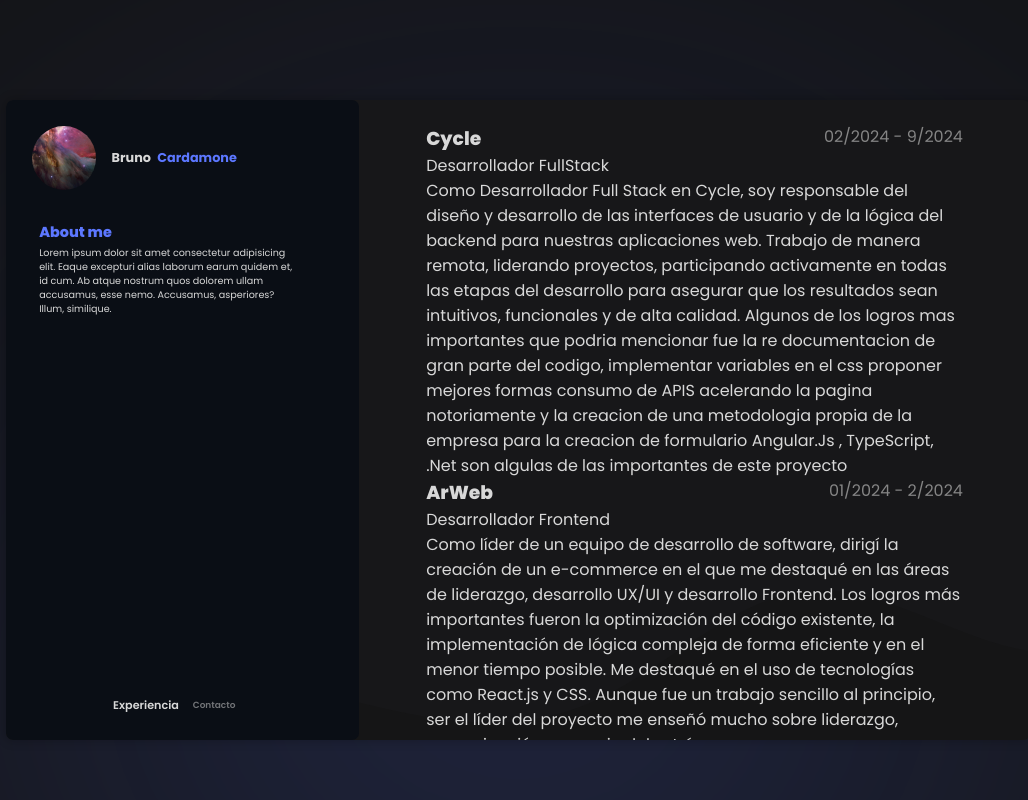
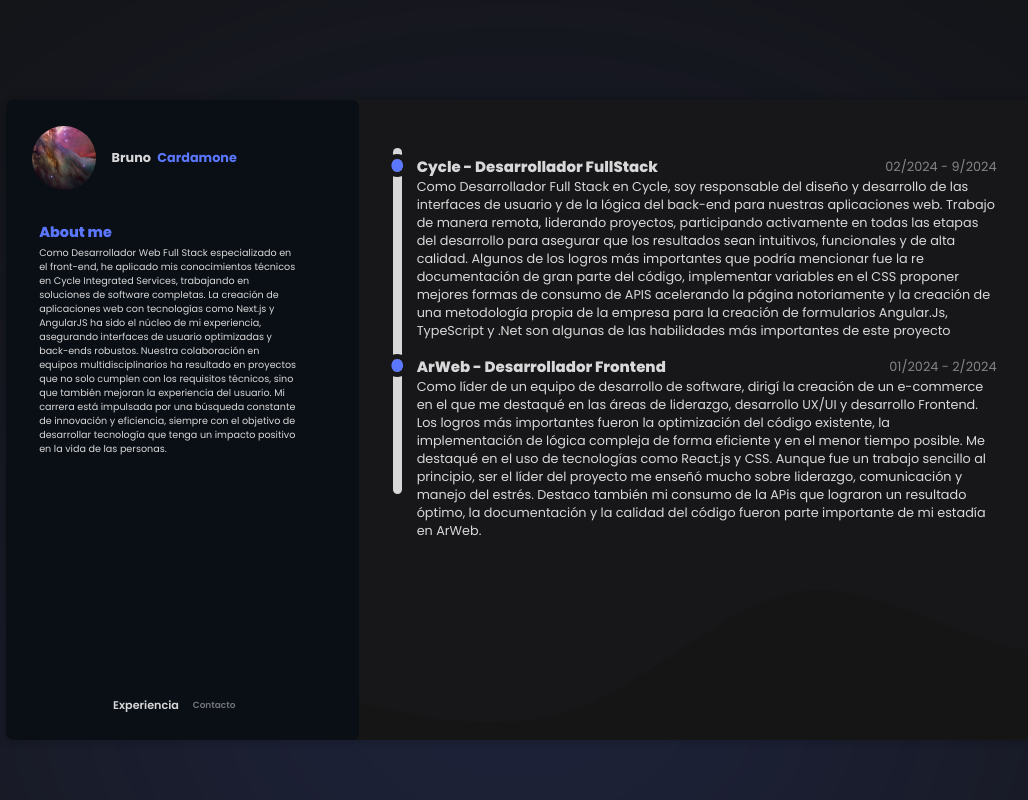
Before and after one commit to Brunocarda2005/Bruno, a React (Vite) app: page / in a window 1280 px wide. Shown: the part 2700-3500 px from the top of the page, without its empty margins (122-1150 px from the left). Built offline with nearby package versions, Linux system fonts and the light colour scheme.

Commit message:
feat: modifique la seccion de contacto y experiencia

```diff
--- a/src/components/contact/components/experiencia/Experiencia.css
+++ b/src/components/contact/components/experiencia/Experiencia.css
@@ -1,15 +1,65 @@
 .experiencia {
-    z-index: 5;
+  z-index: 5;
+  display: flex;
+  align-items: center;
+  justify-content: space-between;
+  position: relative;
+  padding: 2rem 0;
+}
+
+.experiencia__content {
+  display: flex;
+  flex-direction: column;
+  position: relative;
+  gap: 1rem;
+}
+
+.experiencia__item__content__blob {
+  width: 0.8rem;
+  height: 0.8rem;
+  aspect-ratio: 1/1;
+  border-radius: 100rem;
+  background-color: var(--color-secundario);
+  margin-top: 0.2rem;
+  z-index: 6;
+  position: absolute;
+  left: 0;
+  transform: translateX(-14%);
+  outline: 5px solid #171719;
+}
+
+.experiencia__content__line {
+  width: 0.6rem;
+  height: 90%;
+  position: absolute;
+  top: -0.5rem;
+  background-color: var(--color-principal);
+  border-radius: 1rem;
+}
+
+.experiencia__item__content__text {
+  font-size: 0.8em;
+  margin-left: 1.5rem;
 }
 
 .experiencia__item__content__text__title {
-    display: flex;
-    justify-content: space-between;
+  display: flex;
+  flex-direction: column;
 }
 
 .experiencia__item__content__text__title__empresa {
-    color: var(--color-principal);
+  color: var(--color-principal);
 }
+
 .experiencia__item__content__text__title__tiempo {
-    color: var(--color-terciario);
+  color: var(--color-terciario);
 }
+
+@media (min-width: 860px) {
+  .experiencia__item__content__text__title {
+    display: flex;
+    flex-direction: row;
+    align-items: center;
+    justify-content: space-between;
+  }
+}
--- a/src/components/contact/components/experiencia/Experiencia.jsx
+++ b/src/components/contact/components/experiencia/Experiencia.jsx
@@ -17,18 +17,21 @@
               key={Experiencia.id}
               className="experiencia__item__content"
             >
-              <span className="experiencia__item__content__blob"></span>
+              <div className="experiencia__item__content__blob">
+                <span className="experiencia__item__content__blob__span"></span>
+              </div>
               <article className="experiencia__item__content__text">
                 <div className="experiencia__item__content__text__title">
                   <h3 className="experiencia__item__content__text__title__empresa">
-                    {returnEmpresa(Experiencia.empresa)}
+                    {returnEmpresa(Experiencia.empresa)} - {Experiencia.cargo}
                   </h3>
                   <span className="experiencia__item__content__text__title__tiempo">
                     {Experiencia.tiempo}
                   </span>
                 </div>
-                <span>{Experiencia.cargo}</span>
-                <p>{Experiencia.descripcion}</p>
+                <p className="experiencia__item__content__text__title__descripcion">
+                  {Experiencia.descripcion}
+                </p>
               </article>
             </section>
           );
--- a/src/components/contact/components/experiencia/Experiencias.ts
+++ b/src/components/contact/components/experiencia/Experiencias.ts
@@ -4,17 +4,17 @@
   {
     id: "1",
     empresa: 0,
-    cargo: 'Desarrollador FullStack',
+    cargo: "Desarrollador FullStack",
     tiempo: "02/2024 - 9/2024",
     descripcion:
-      " Como Desarrollador Full Stack en Cycle, soy responsable del diseño y desarrollo de las interfaces de usuario y de la lógica del backend para nuestras aplicaciones web. Trabajo de manera remota, liderando proyectos, participando activamente en todas las etapas del desarrollo para asegurar que los resultados sean intuitivos, funcionales y de alta calidad. Algunos de los logros mas importantes que podria mencionar fue la re documentacion de gran parte del codigo, implementar variables en el css proponer mejores formas consumo de APIS acelerando la pagina notoriamente y la creacion de una metodologia propia de la empresa para la creacion de formulario Angular.Js , TypeScript, .Net son algulas de las importantes de este proyecto",
+      "Como Desarrollador Full Stack en Cycle, soy responsable del diseño y desarrollo de las interfaces de usuario y de la lógica del back-end para nuestras aplicaciones web. Trabajo de manera remota, liderando proyectos, participando activamente en todas las etapas del desarrollo para asegurar que los resultados sean intuitivos, funcionales y de alta calidad. Algunos de los logros más importantes que podría mencionar fue la re documentación de gran parte del código, implementar variables en el CSS proponer mejores formas de consumo de APIS acelerando la página notoriamente y la creación de una metodología propia de la empresa para la creación de formularios  Angular.Js, TypeScript y .Net son algunas de las habilidades más importantes de este proyecto",
   },
   {
     id: "0",
     empresa: 1,
-    cargo: 'Desarrollador Frontend',
+    cargo: "Desarrollador Frontend",
     tiempo: "01/2024 - 2/2024",
     descripcion:
-      " Como líder de un equipo de desarrollo de software, dirigí la creación de un e-commerce en el que me destaqué en las áreas de liderazgo, desarrollo UX/UI y desarrollo Frontend. Los logros más importantes fueron la optimización del código existente, la implementación de lógica compleja de forma eficiente y en el menor tiempo posible. Me destaqué en el uso de tecnologías como React.js y CSS. Aunque fue un trabajo sencillo al principio, ser el líder del proyecto me enseñó mucho sobre liderazgo, comunicación y manejo del estrés.",
+      " Como líder de un equipo de desarrollo de software, dirigí la creación de un e-commerce en el que me destaqué en las áreas de liderazgo, desarrollo UX/UI y desarrollo Frontend. Los logros más importantes fueron la optimización del código existente, la implementación de lógica compleja de forma eficiente y en el menor tiempo posible. Me destaqué en el uso de tecnologías como React.js y CSS. Aunque fue un trabajo sencillo al principio, ser el líder del proyecto me enseñó mucho sobre liderazgo, comunicación y manejo del estrés. Destaco también mi consumo de la APis que lograron un resultado óptimo, la documentación y la calidad del código fueron parte importante de mi estadía en ArWeb.",
   },
 ];
--- a/src/components/contact/components/header/Header.jsx
+++ b/src/components/contact/components/header/Header.jsx
@@ -26,10 +26,17 @@
         </h5>
         <article className="app__contact__conten__about__aboutText__text">
           <p>
-            Lorem ipsum dolor sit amet consectetur adipisicing elit. Eaque
-            excepturi alias laborum earum quidem et, id cum. Ab atque nostrum
-            quos dolorem ullam accusamus, esse nemo. Accusamus, asperiores?
-            Illum, similique.
+            Como Desarrollador Web Full Stack especializado en el front-end, he
+            aplicado mis conocimientos técnicos en Cycle Integrated Services,
+            trabajando en soluciones de software completas. La creación de
+            aplicaciones web con tecnologías como Next.js y AngularJS ha sido el
+            núcleo de mi experiencia, asegurando interfaces de usuario
+            optimizadas y back-ends robustos. Nuestra colaboración en equipos
+            multidisciplinarios ha resultado en proyectos que no solo cumplen
+            con los requisitos técnicos, sino que también mejoran la experiencia
+            del usuario. Mi carrera está impulsada por una búsqueda constante de
+            innovación y eficiencia, siempre con el objetivo de desarrollar
+            tecnología que tenga un impacto positivo en la vida de las personas.
           </p>
         </article>
       </section>
@@ -37,7 +44,7 @@
         <div className="app__contact__conten__about__change__content">
           <article className="app__contact__conten__about__change__content__links">
             <div
-              className={`app__contact__conten__about__change__content__links__link contacto show-${
+              className={`app__contact__conten__about__change__content__links__link contacto-link show-${
                 content === Content.CONTACT
               }`}
               onClick={() => change(Content.CONTACT)}
@@ -45,7 +52,7 @@
               Contacto
             </div>
             <div
-              className={`app__contact__conten__about__change__content__links__link experiencia show-${
+              className={`app__contact__conten__about__change__content__links__link experiencia-link show-${
                 content === Content.EXPERIENCE
               }`}
               onClick={() => change(Content.EXPERIENCE)}
--- a/src/components/contact/contact.css
+++ b/src/components/contact/contact.css
@@ -133,19 +133,19 @@
   opacity: 1;
 }
 
-.contacto.show-false {
+.contacto-link.show-false {
   transform: translateX(170%);
 }
 
-.contacto.show-true {
+.contacto-link.show-true {
   transform: translateX(0);
 }
 
-.experiencia.show-false {
+.experiencia-link.show-false {
   transform: translateX(0%);
 }
 
-.experiencia.show-true {
+.experiencia-link.show-true {
   transform: translateX(-100%);
 }
 
@@ -262,7 +262,7 @@
   }
 }
 
-@media (min-width: 700px) {
+@media (min-width: 900px) {
   .app__contact__conten {
     width: 80%;
     height: 80%;
@@ -277,7 +277,7 @@
     padding-top: 1.5rem;
   }
   .app__contact__conten__cards__content {
-    width: 80%;
+    width: 90%;
     height: 80%;
     flex-direction: row;
     justify-content: center;
```
